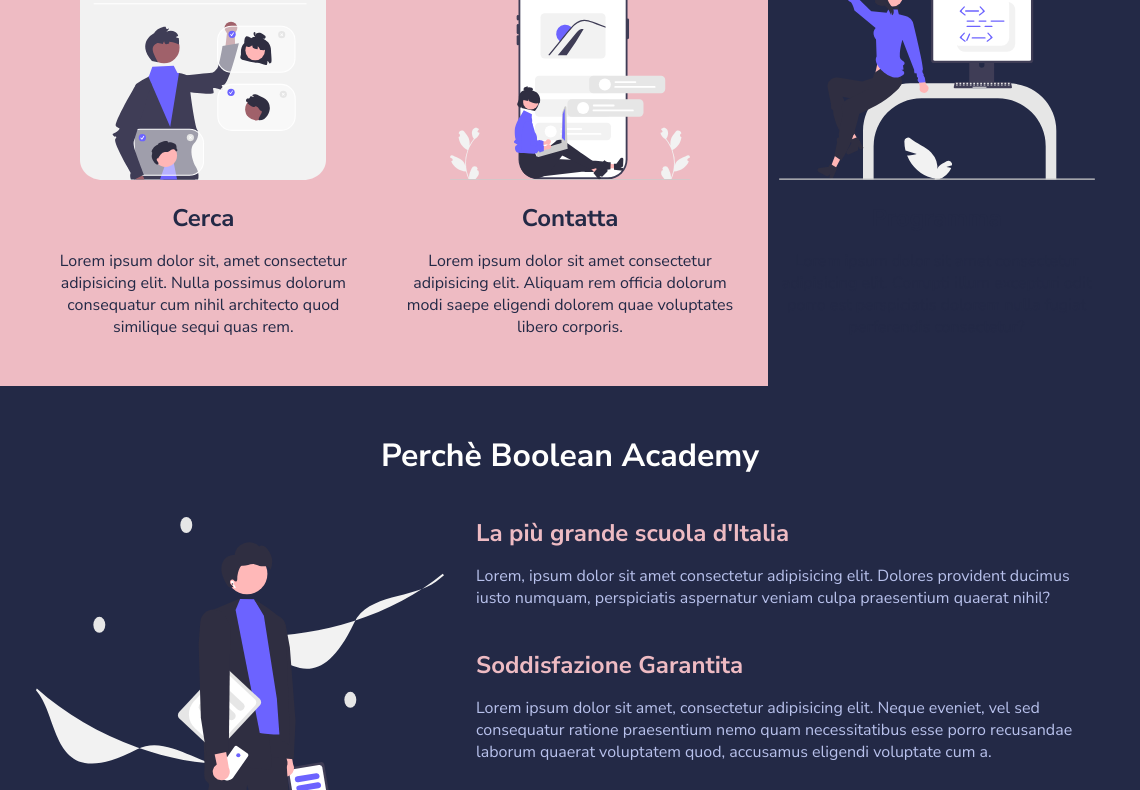
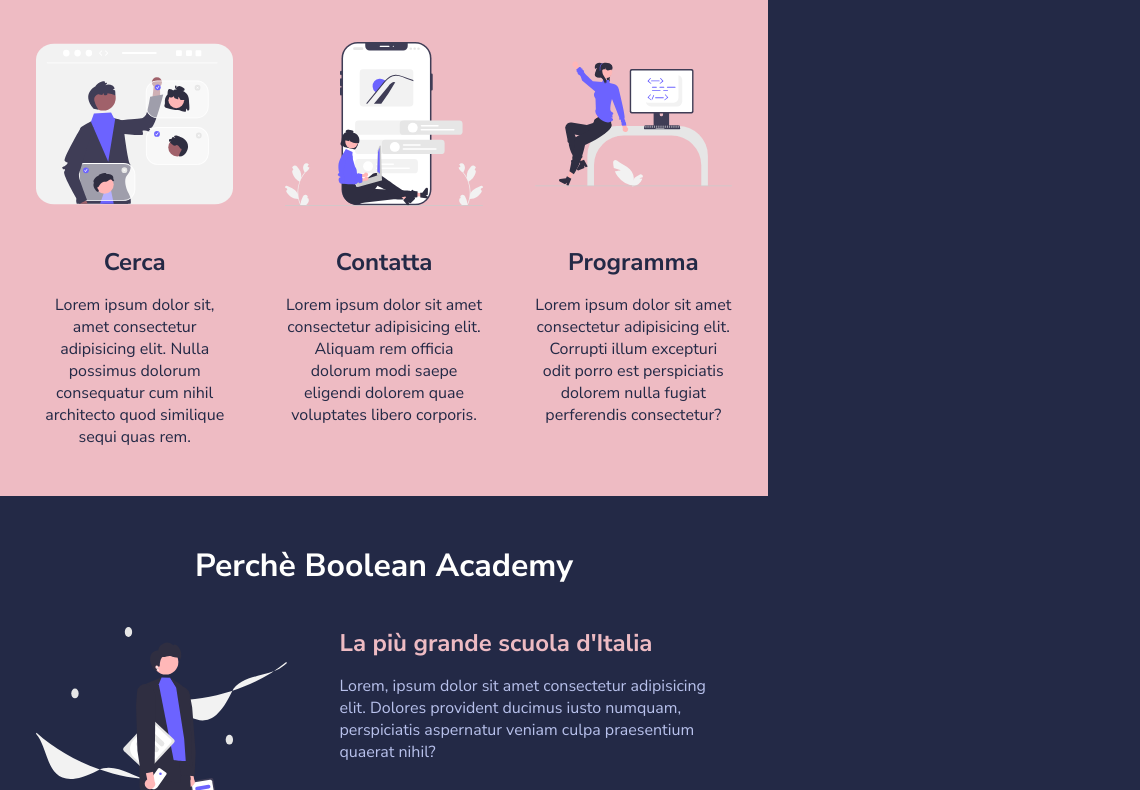
Before and after one commit to Giovanni-Greggio7/html-css-resp-wannabe, a plain HTML site: page EX2-repsonsive-wannabe-starter/index.html in a window 768 px wide. Shown: the part 746-1536 px from the top of the page, 1140 px wide, since content can reach past the window. Drawn offline with Linux system fonts and the light colour scheme.

Commit message:
Add: responsive tablet

```diff
--- a/EX2-repsonsive-wannabe-starter/css/style.css
+++ b/EX2-repsonsive-wannabe-starter/css/style.css
@@ -128,6 +128,44 @@ img {
     SOLUZIONE RESPONSIVE
  ************************************************/
 
+ @media screen and (min-width:768px) and (max-width:1024px) {
+
+    .container {
+        width: 100%;
+        margin: 0 auto;
+        padding: 0 20px;
+    }
+
+    .row {
+        display: flex;
+        gap: 20px;
+    }
+
+    .lessons .col {
+        width: 100%;
+    }
+
+    .steps .col {
+        width: 100%;
+    }
+
+
+    .lessons .col img {
+        width: 100%;
+        margin-bottom: 1rem;
+    }
+
+    .why-us .col-left {
+        width: 40%;
+    }
+
+    .why-us .col-right {
+        width: 60%;
+    }
+
+
+ }
+
  @media screen and (max-width: 480px) {
 
     .container {
```
